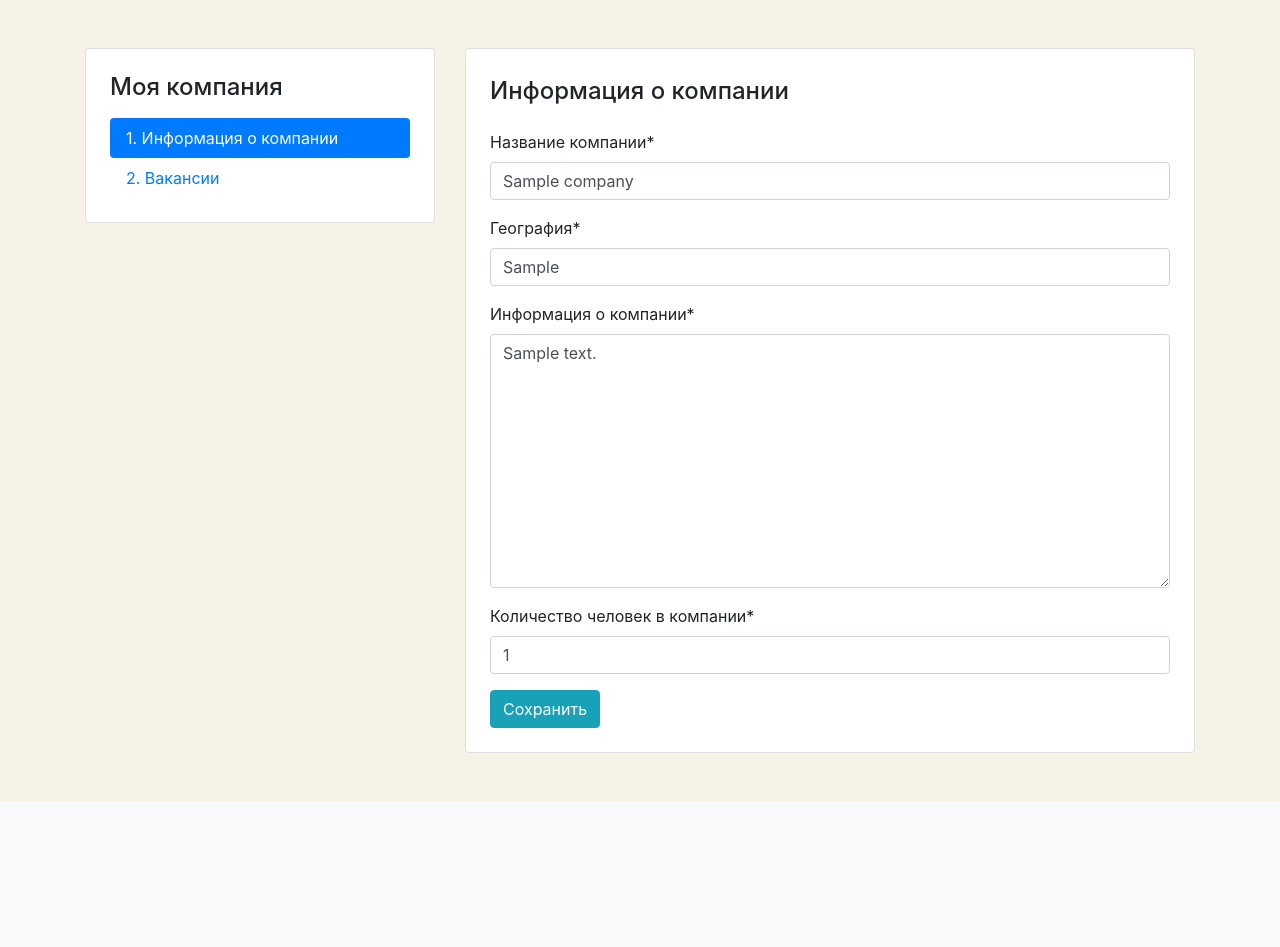
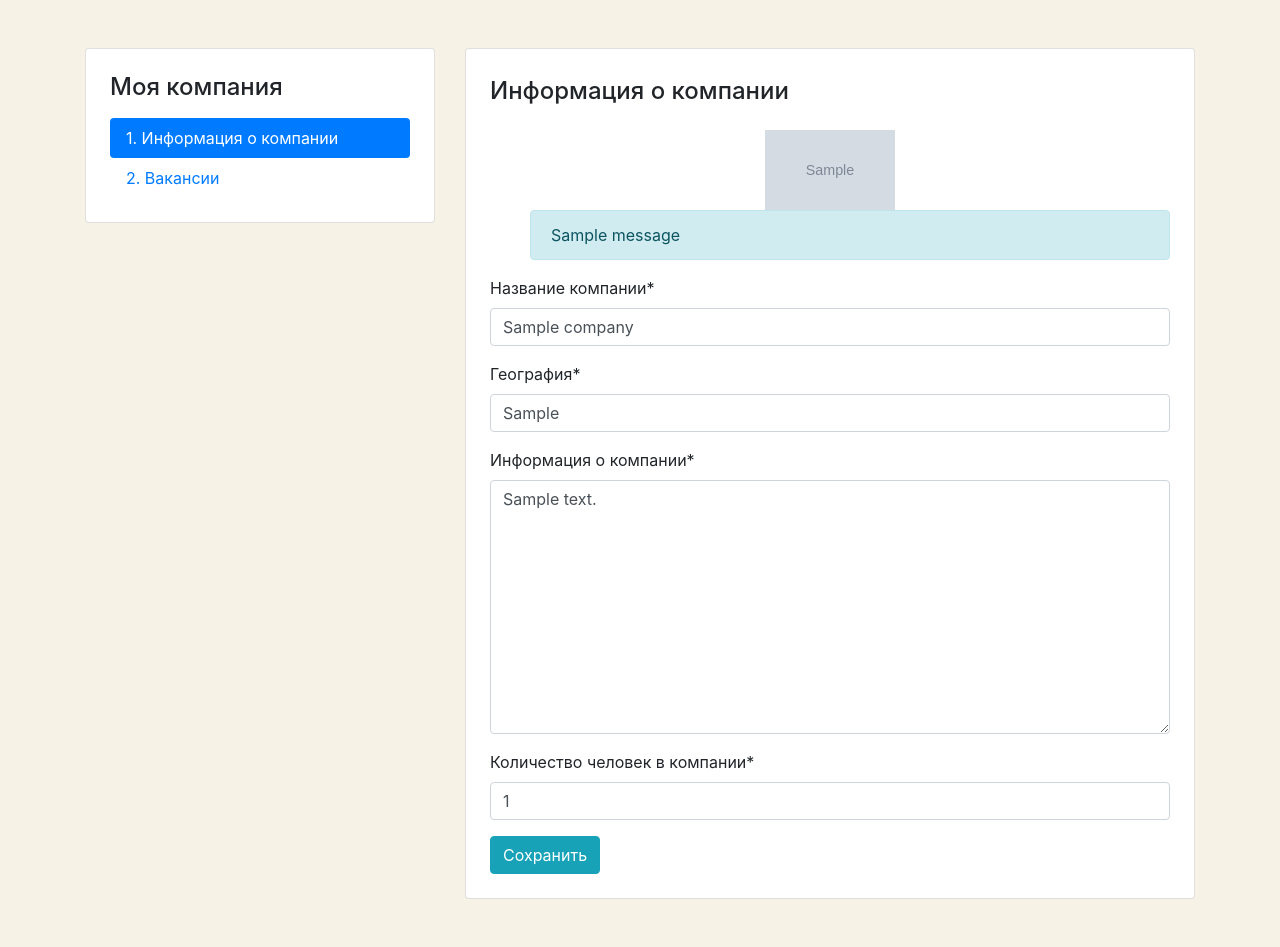
Before and after one commit to 350132377/project3, a Django app: page /mycompany/ in a window 1280 px wide. Shown: the part 72-1019 px from the top of the page. Before the commit the page ends 873 px from the top, so only its background shows below. Run offline with Django 3.2, Linux system fonts and the light colour scheme; a user stored in the database is signed in; tables that the repository leaves empty hold one stand-in row (values such as "Sample post"); grey boxes marked "Sample" are stand-in pictures; one stand-in notice (Sample message) is shown; some libraries are stand-ins or nearby versions.

Commit message:
initial commit

```diff
--- a/vacancies/templates/vacancies/company-edit.html
+++ b/vacancies/templates/vacancies/company-edit.html
@@ -63,6 +63,18 @@
             <!-- Tab -->
             <section class="tab-pane fade show active">
               <h2 class="h4 pt-2 pb-3">Информация о&nbsp;компании</h2>
+              <div class="text-center">
+                <img src="{{ company.logo.url }}" width="130" height="80" alt="">
+              </div>
+              {% if messages %}
+              <ul class="messages">
+                  {% for message in messages %}
+                      <p class="alert alert-info" role="alert">
+                          {{ message|safe }}
+                      </p>
+                  {% endfor %}
+              </ul>
+              {% endif %}
               <form action="" method="post">
                 {% csrf_token %}
                 {{ form|crispy }}
--- a/vacancies/templates/vacancies/company.html
+++ b/vacancies/templates/vacancies/company.html
@@ -23,7 +23,11 @@
         </ul>
         <ul class="navbar-nav col-2 justify-content-end">
           <li class="nav-item active">
-            <a href="{% url 'login' %}" class="nav-link font-weight-bold">{{ user.name }}</a>
+            {% if user.is_authenticated %}
+              <a href="{% url 'mycompany' %}" class="nav-link font-weight-bold">{{ user.username }}</a>
+            {% else %}
+              <a href="{% url 'login' %}" class="nav-link font-weight-bold">Вход</a>
+            {% endif %}
           </li>
         </ul>
       </div>
--- a/vacancies/templates/vacancies/vacancy.html
+++ b/vacancies/templates/vacancies/vacancy.html
@@ -22,7 +22,11 @@
         </ul>
         <ul class="navbar-nav col-2 justify-content-end">
           <li class="nav-item active">
-            <a href="{% url 'mycompany' %}" class="nav-link font-weight-bold">{{ user.username }}</a>
+            {% if user.is_authenticated %}
+              <a href="{% url 'mycompany' %}" class="nav-link font-weight-bold">{{ user.username }}</a>
+            {% else %}
+              <a href="{% url 'login' %}" class="nav-link font-weight-bold">Вход</a>
+            {% endif %}
           </li>
         </ul>
       </div>
--- a/vacancies/views/company.py
+++ b/vacancies/views/company.py
@@ -2,6 +2,7 @@ from django.shortcuts import render, redirect
 from django.views import View
 from vacancies.forms import MyCompanyForm, MyCompanyCreateForm
 from vacancies.models import Company
+from django.contrib import messages
 
 
 class MyCompanyStartView(View):
@@ -51,6 +52,7 @@ class MyCompanyView(View):
         if form.is_valid():
             print(form.cleaned_data)
             # form.save()
+            messages.success(request, 'Информация о компании обновлена')
             return redirect('mycompany')
         return render(request, 'vacancies/company-create.html', context={'form': form})
 
```
Also changed, not shown: vacancies/templates/vacancies/vacancy-edit.html (+9 -1 lines), vacancies/views/vacancies.py (+5 -2 lines).
